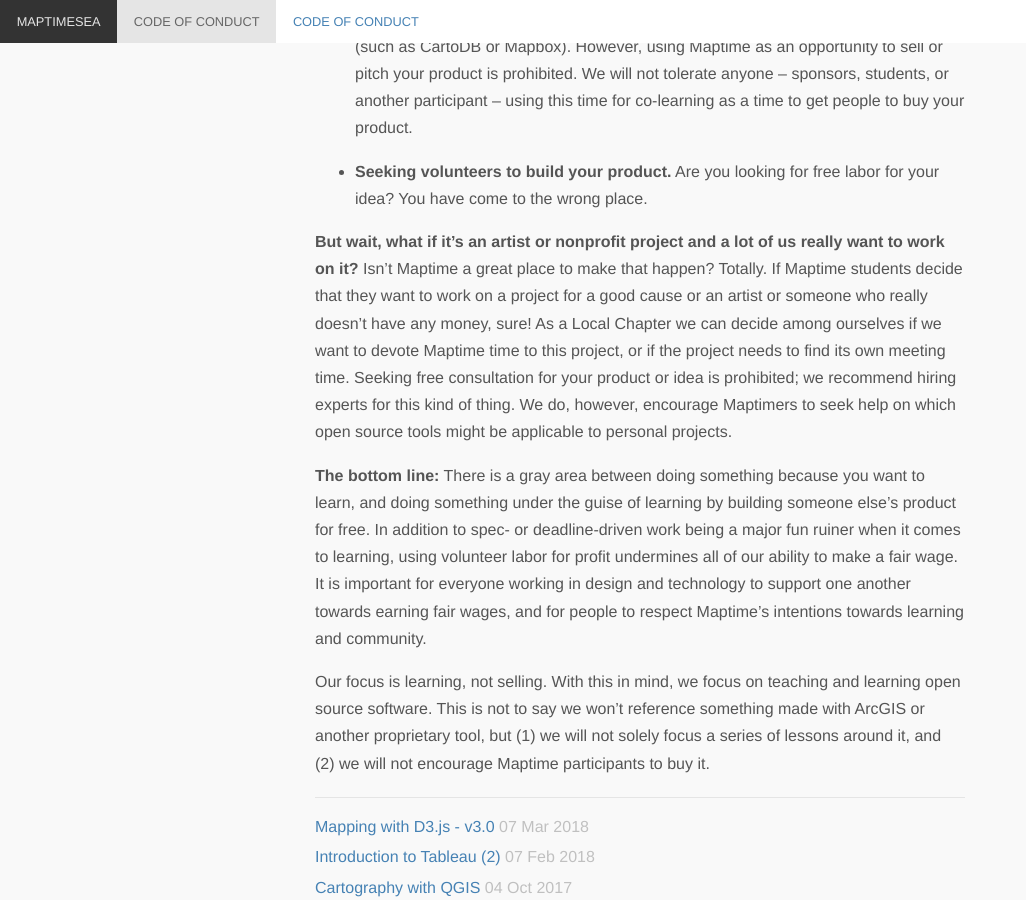
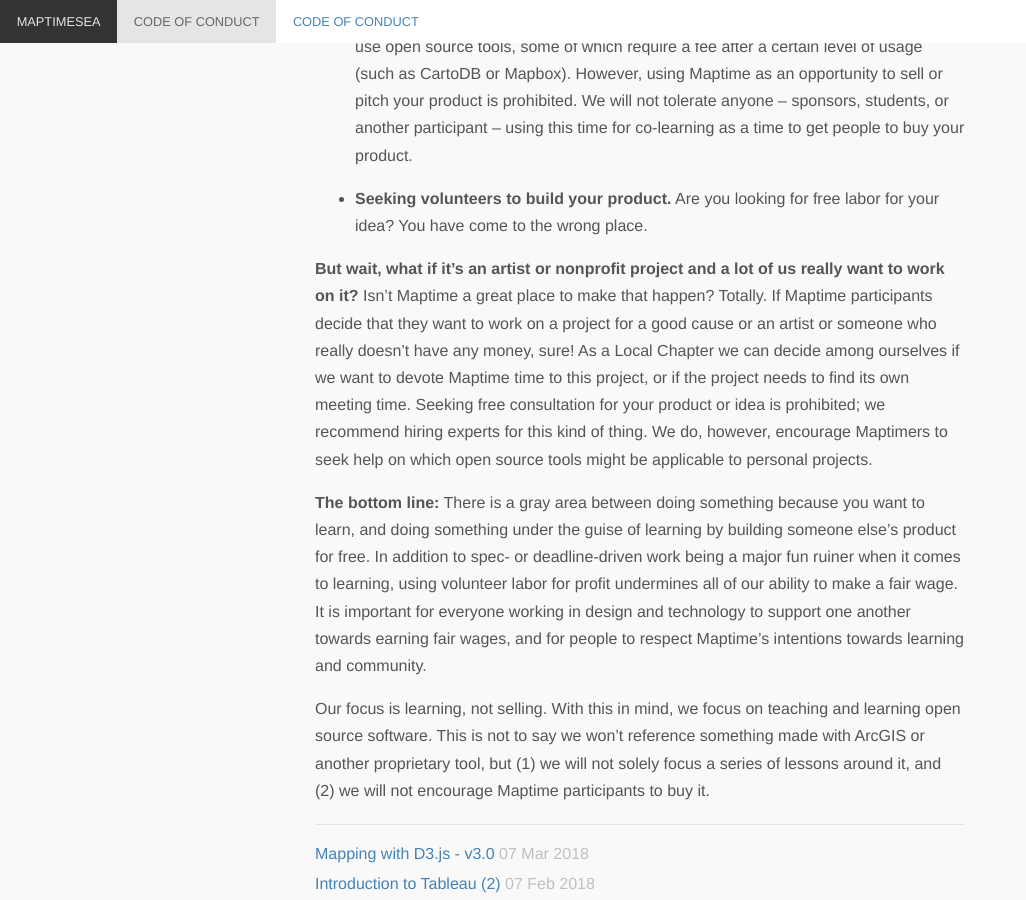
Before and after one commit to MaptimeSEA/maptimesea.github.io, a Jekyll site: the page built from conduct/index.md, in a window 1280 px wide and 900 px high, scrolled down 2667 px. Shown: the whole window, without its empty margins (0-1026 px from the left). Built offline with Jekyll 4.4.1, drawn with Linux system fonts in a browser that asks for light colours; nearby versions of some CDN libraries; our own code applies the rules of GitHub Pages for plain Markdown files; Markdown is read by kramdown in place of the engine named in the settings; some of the changed text lies outside the part shown.

Commit message:
A little wordsmithing.

```diff
--- a/conduct/index.md
+++ b/conduct/index.md
@@ -66,7 +66,7 @@ The following items are worth calling out as activities that are prohibited from
 
 - **Seeking volunteers to build your product.** Are you looking for free labor for your idea? You have come to the wrong place.
 
-**But wait, what if it’s an artist or nonprofit project and a lot of us really want to work on it?** Isn’t Maptime a great place to make that happen? Totally. If Maptime students decide that they want to work on a project for a good cause or an artist or someone who really doesn’t have any money, sure! As a Local Chapter we can decide among ourselves if we want to devote Maptime time to this project, or if the project needs to find its own meeting time. Seeking free consultation for your product or idea is prohibited; we recommend hiring experts for this kind of thing.  We do, however, encourage Maptimers to seek help on which open source tools might be applicable to personal projects.
+**But wait, what if it’s an artist or nonprofit project and a lot of us really want to work on it?** Isn’t Maptime a great place to make that happen? Totally. If Maptime participants decide that they want to work on a project for a good cause or an artist or someone who really doesn’t have any money, sure! As a Local Chapter we can decide among ourselves if we want to devote Maptime time to this project, or if the project needs to find its own meeting time. Seeking free consultation for your product or idea is prohibited; we recommend hiring experts for this kind of thing.  We do, however, encourage Maptimers to seek help on which open source tools might be applicable to personal projects.
 
 **The bottom line:** There is a gray area between doing something because you want to learn, and doing something under the guise of learning by building someone else’s product for free. In addition to spec- or deadline-driven work being a major fun ruiner when it comes to learning, using volunteer labor for profit undermines all of our ability to make a fair wage. It is important for everyone working in design and technology to support one another towards earning fair wages, and for people to respect Maptime’s intentions towards learning and community.
 
```
Also changed, not shown: other parts of conduct/index.md (+6 -6 lines).
